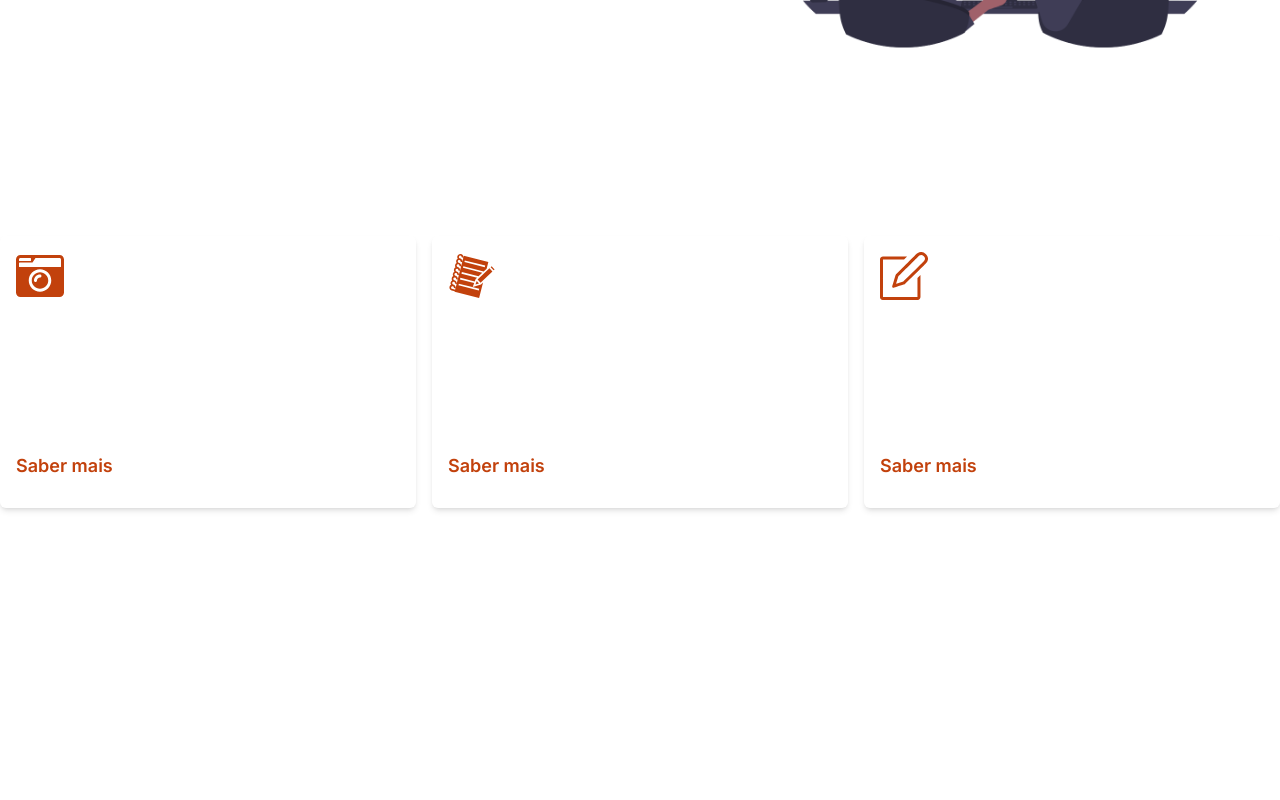
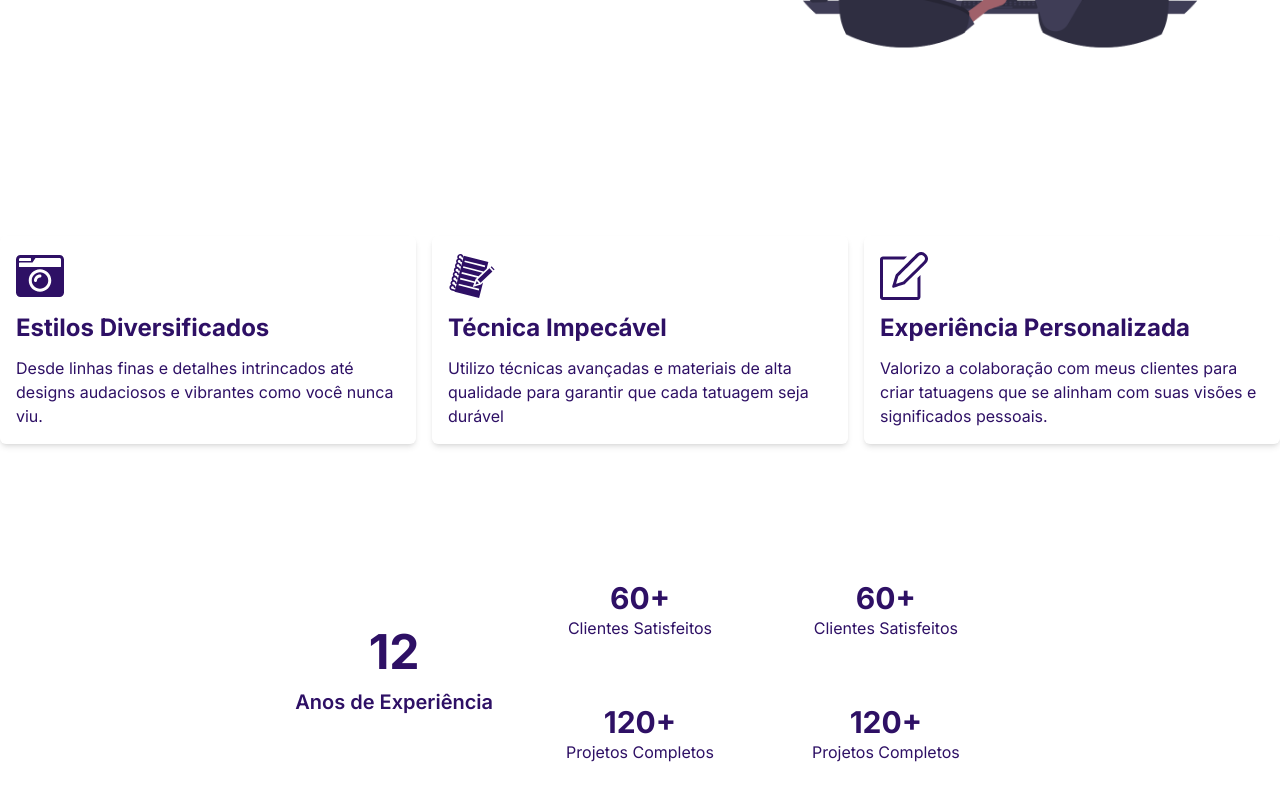
Before and after one commit to infotecdevs/infotec-site, a Next.js app: page / in a window 1280 px wide. Shown: the part 428-1228 px from the top of the page. Built offline with nearby package versions, Linux system fonts and the light colour scheme.

Commit message:
alteração de cores

```diff
--- a/src/app/page.tsx
+++ b/src/app/page.tsx
@@ -4,7 +4,7 @@ import Experience from "@/components/Experience/index";
 
 export default function Home() {
   return (
-    <div className="flex flex-col">
+    <div className="w-full flex flex-col justify-center items-center">
       <Hero />
       <Skill />
       <Experience />
--- a/src/components/Experience/index.jsx
+++ b/src/components/Experience/index.jsx
@@ -1,10 +1,10 @@
 const Experience = () => {
   return (
-    <div className="text-white py-14">
+    <div className="text-violet-950 py-14">
       <div className="container">
         <div className="grid grid-cols-1 gap-4 sm:grid-cols-3 md:grid-cols-3">
           {/* first col */}
-          <div className="bg-dark/50 p-4 grid place-items-center">
+          <div className="bg-orange p-4 grid place-items-center">
             <div className="text-center space-y-3">
               <h1 className="text-5xl font-bold">12</h1>
               <p className="text-xl font-semibold">Anos de Experiência</p>
--- a/src/components/Skill/index.jsx
+++ b/src/components/Skill/index.jsx
@@ -6,7 +6,7 @@ const skillsData = [
   {
     name: "Estilos Diversificados",
     icon: (
-      <FaCameraRetro className="text-5xl text-orange-700 group-hover:text-white duration-300" />
+      <FaCameraRetro className="text-5xl text-violet-950 group-hover:text-white duration-300" />
     ),
     link: "#",
     description:
@@ -15,7 +15,7 @@ const skillsData = [
   {
     name: "Técnica Impecável",
     icon: (
-      <GiNotebook className="text-5xl text-orange-700 group-hover:text-white duration-300" />
+      <GiNotebook className="text-5xl text-violet-950 group-hover:text-white duration-300" />
     ),
     link: "#",
     description:
@@ -24,7 +24,7 @@ const skillsData = [
   {
     name: "Experiência Personalizada",
     icon: (
-      <SlNote className="text-5xl text-orange-700 group-hover:text-white duration-300" />
+      <SlNote className="text-5xl text-violet-950 group-hover:text-white duration-300" />
     ),
     link: "#",
     description:
@@ -35,24 +35,17 @@ const Skills = () => {
   return (
     <>
       <span id="about"></span>
-
       <div className="py-14">
         <div className="container">
           <div className=" grid grid-cols-1 gap-4 sm:grid-cols-3 sm:gap-2 md:gap-4">
             {skillsData.map((skill) => (
               <div
                 key={skill}
-                className=" card group space-y-3 p-4 rounded-md bg-dark  hover:bg-orange-700 duration-300 transition-all text-white shadow-md"
+                className=" card group space-y-3 p-4 rounded-md bg-dark  hover:bg-violet-950 hover:text-white duration-300 transition-all text-violet-950 shadow-md"
               >
                 <div>{skill.icon}</div>
                 <h1 className="text-2xl font-bold">{skill.name}</h1>
                 <p>{skill.description}</p>
-                <a
-                  href={skill.link}
-                  className="inline-block text-lg font-semibold py-3 text-orange-700 group-hover:text-white duration-300"
-                >
-                  Saber mais
-                </a>
               </div>
             ))}
           </div>
@@ -61,5 +54,4 @@ const Skills = () => {
     </>
   );
 };
-
 export default Skills;
```
